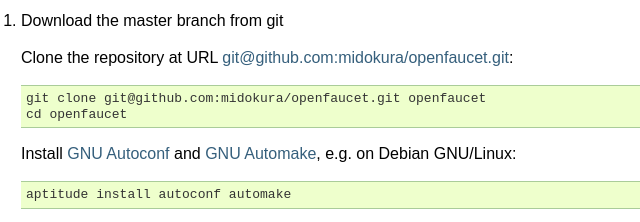
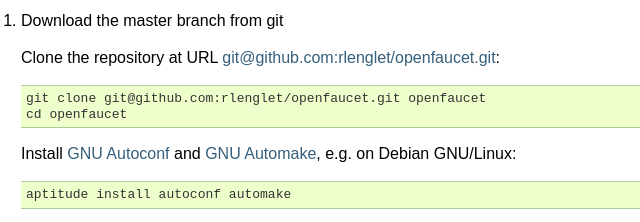
Before and after one commit to rlenglet/openfaucet, a plain HTML site: page install.html in a window 1280 px wide. Shown: the part 175-397 px from the top of the page, 309-949 px from the left. Drawn offline with Linux system fonts and the light colour scheme.

Commit message:
update the project's URL in installation documentation

```diff
--- a/install.html
+++ b/install.html
@@ -59,8 +59,8 @@ pre-packaged release archive (recommended for end users).</p>
 </ol>
 <blockquote>
 <p>Clone the repository at URL
-<a class="reference external" href="https://github.com/midokura/openfaucet">git&#64;github.com:midokura/openfaucet.git</a>:</p>
-<div class="highlight-python"><pre>git clone git@github.com:midokura/openfaucet.git openfaucet
+<a class="reference external" href="https://github.com/rlenglet/openfaucet">git&#64;github.com:rlenglet/openfaucet.git</a>:</p>
+<div class="highlight-python"><pre>git clone git@github.com:rlenglet/openfaucet.git openfaucet
 cd openfaucet</pre>
 </div>
 <p>Install <a class="reference external" href="http://www.gnu.org/software/autoconf/">GNU Autoconf</a>
```
Also changed, not shown: _sources/install.txt, 1 other file.
